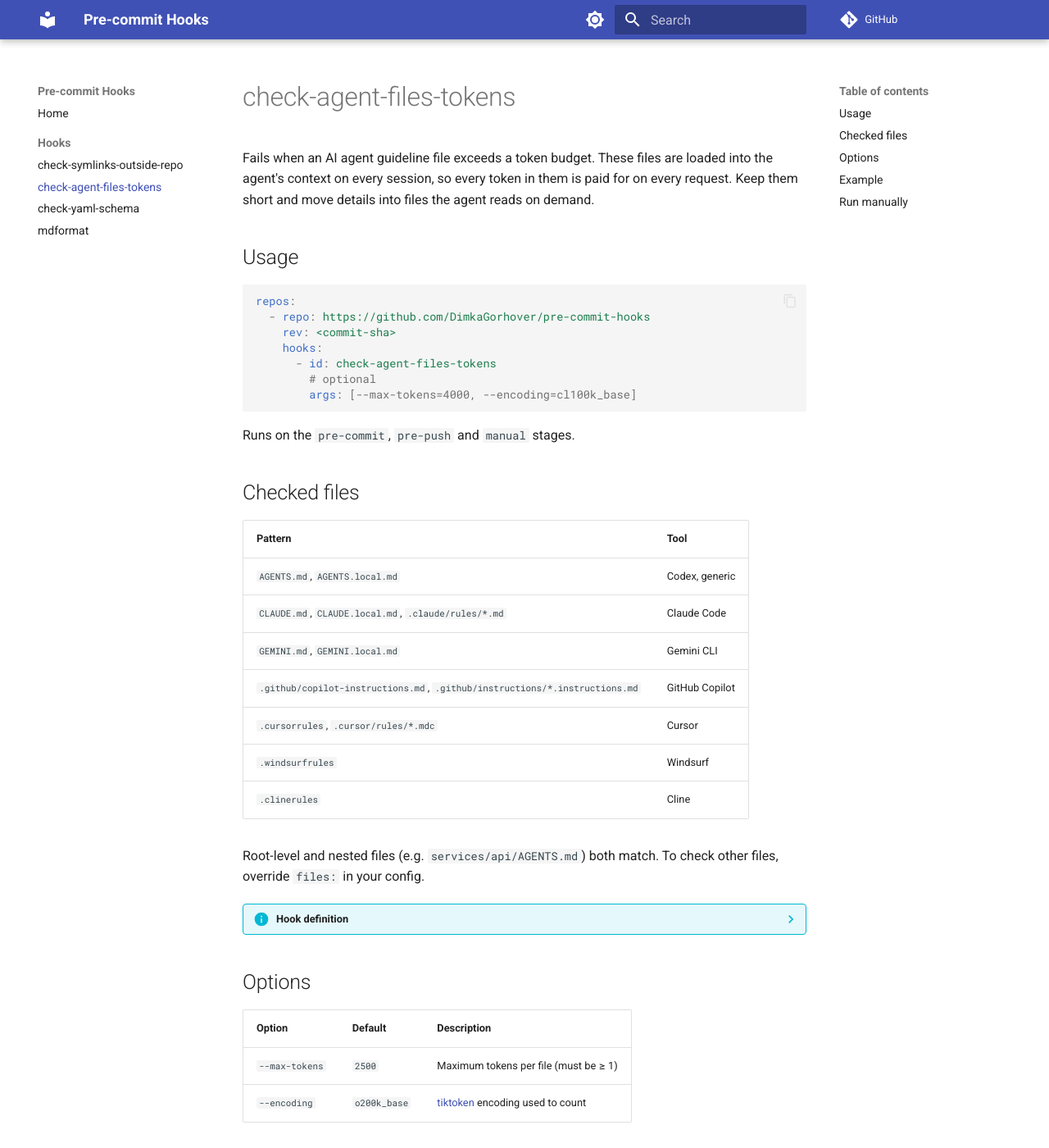
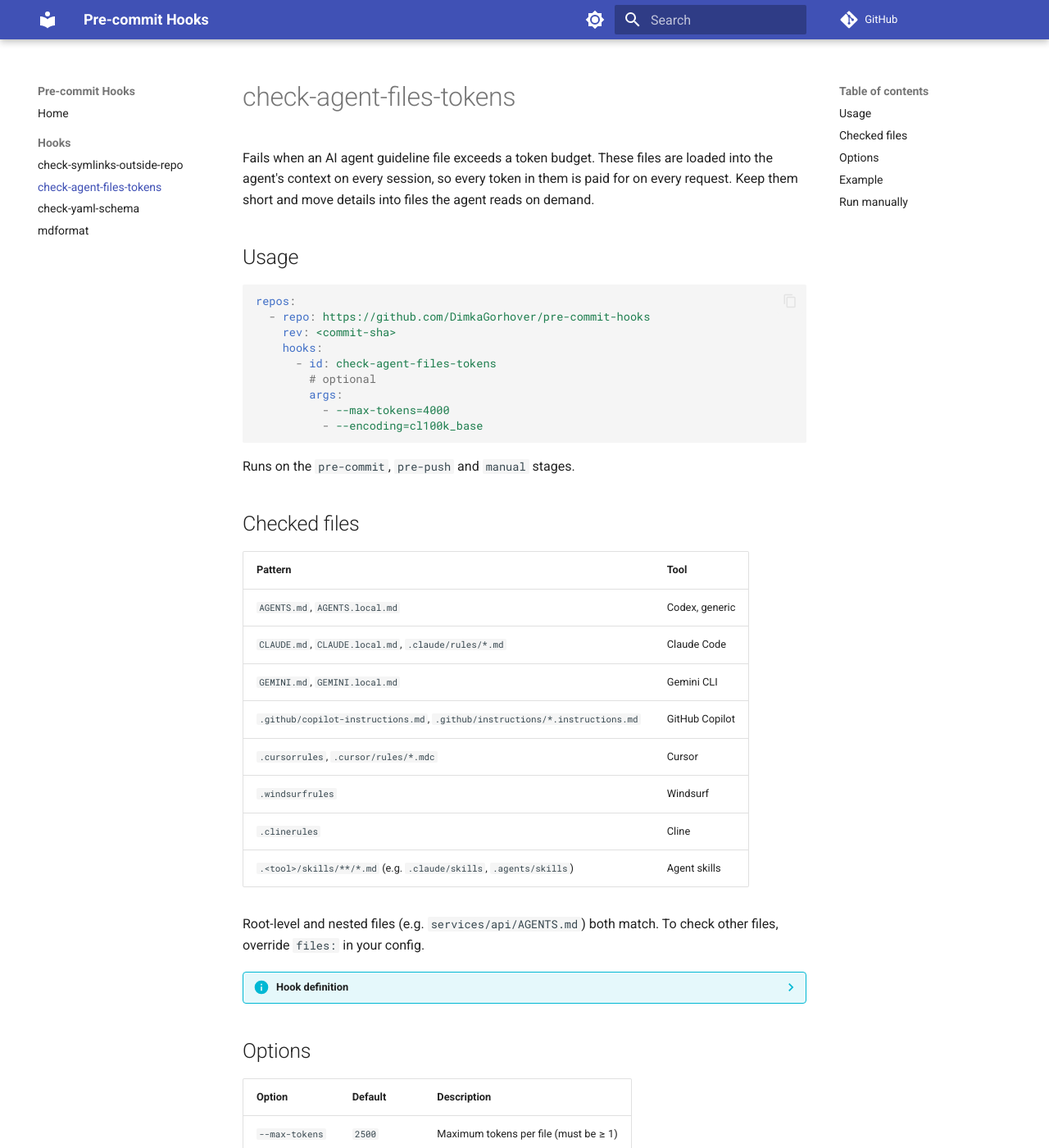
Before and after one commit to DimkaGorhover/pre-commit-hooks, an MkDocs documentation site: the page built from docs/hooks/check-agent-files-tokens.md, in a window 1280 px wide and 1400 px high. Shown: the whole window at 82% size. Built offline with MkDocs 1.6.1 and Material for MkDocs 9.7.7, drawn with Linux system fonts in a browser that asks for light colours; comment, search, counter and statistics services are not loaded.

Commit message:
feat: check agent skill markdown files for token budget

````diff
--- a/.pre-commit-hooks.yaml
+++ b/.pre-commit-hooks.yaml
@@ -27,6 +27,7 @@
       | (^|/)\.(cursor|windsurf|cline)rules$
       | (^|/)\.cursor/rules/[^/]+\.mdc$
       | (^|/)\.claude/rules/[^/]+\.md$
+      | (^|/)\.[^/]+/skills/.+\.md$
     )
   types:
     - text
--- a/docs/hooks/check-agent-files-tokens.md
+++ b/docs/hooks/check-agent-files-tokens.md
@@ -14,7 +14,9 @@ repos:
     hooks:
       - id: check-agent-files-tokens
         # optional
-        args: [--max-tokens=4000, --encoding=cl100k_base]
+        args:
+          - --max-tokens=4000
+          - --encoding=cl100k_base
 ```
 
 Runs on the `pre-commit`, `pre-push` and `manual` stages.
@@ -30,6 +32,7 @@ Runs on the `pre-commit`, `pre-push` and `manual` stages.
 | `.cursorrules`, `.cursor/rules/*.mdc`                                       | Cursor         |
 | `.windsurfrules`                                                            | Windsurf       |
 | `.clinerules`                                                               | Cline          |
+| `.<tool>/skills/**/*.md` (e.g. `.claude/skills`, `.agents/skills`)          | Agent skills   |
 
 Root-level and nested files (e.g. `services/api/AGENTS.md`) both match. To check
 other files, override `files:` in your config.
````
Also changed, not shown: 1 other file.
